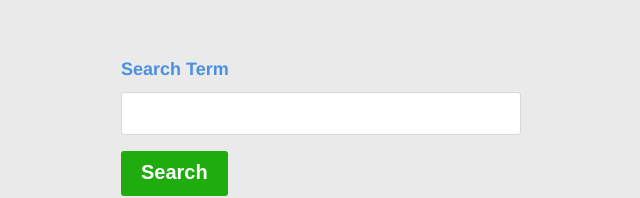
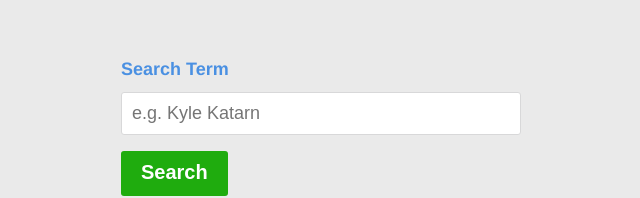
Before and after one commit to jamboid/vue-swapi-basic-connection, a Vue app: page / in a window 1280 px wide. Shown: the top 198 px of the page, without its empty margins (319-959 px from the left). Built offline with nearby package versions, Linux system fonts and the light colour scheme.

Commit message:
Added render unit tests to FormTextField component

```diff
--- a/src/components/FormTextField/FormTextField.vue
+++ b/src/components/FormTextField/FormTextField.vue
@@ -5,6 +5,7 @@
       type="text"
       :id="id"
       class="cp_TextField__input"
+      :placeholder="placeholder"
       v-bind:value="value"
       v-on:input="$emit('input', $event.target.value)"
       v-on:blur="$emit('blur', $event.target.value)"
--- a/src/components/SearchForm/SearchForm.vue
+++ b/src/components/SearchForm/SearchForm.vue
@@ -1,6 +1,6 @@
 <template>
   <form class="cp_SearchForm" v-on:submit.prevent=handleFormSubmit>
-    <TextField id="term" v-model="term" label="Search Term" :status="$v.term.$error ? 'error' : null" @blur="$v.term.$touch()" @input="$v.term.$touch()"></TextField>
+    <TextField id="term" v-model="term" label="Search Term" placeholder="e.g. Kyle Katarn" :status="$v.term.$error ? 'error' : null" @blur="$v.term.$touch()" @input="$v.term.$touch()"></TextField>
     <Button label="Search" mode="basic"></Button>
   </form>
 </template>
--- a/src/mixins/baseFormField.js
+++ b/src/mixins/baseFormField.js
@@ -17,6 +17,10 @@ export default {
     status: {
       type: String,
       required: false
+    },
+    placeholder: {
+      type: String,
+      required: false
     }
   }
 }
```
Also changed, not shown: 1 other file (tests, documents, lock files or other folders).
